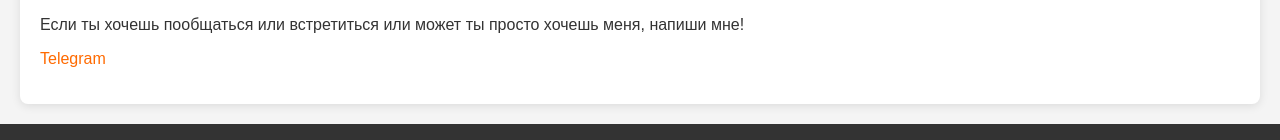
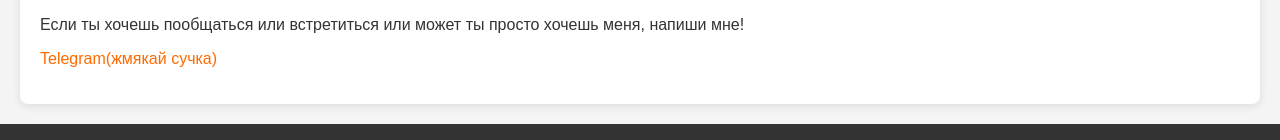
Before and after one commit to Mineralych/Mineralych.github.io, a plain HTML site: page index.html in a window 1280 px wide. Shown: the part 570-710 px from the top of the page. Drawn offline with Linux system fonts and the light colour scheme.

Commit message:
Update index.html

```diff
--- a/index.html
+++ b/index.html
@@ -29,7 +29,7 @@
         <h2>Контакты</h2>
         <p>Если ты хочешь пообщаться или встретиться или может ты просто хочешь меня, напиши мне!</p>
         <ul>
-            <li><a href="https://web.telegram.org/k/#@magnaflowb" target="_blank">Telegram</a></li>
+            <li><a href="https://web.telegram.org/k/#@magnaflowb" target="_blank">Telegram(жмякай сучка)</a></li>
         </ul>
     </section>
 
```
